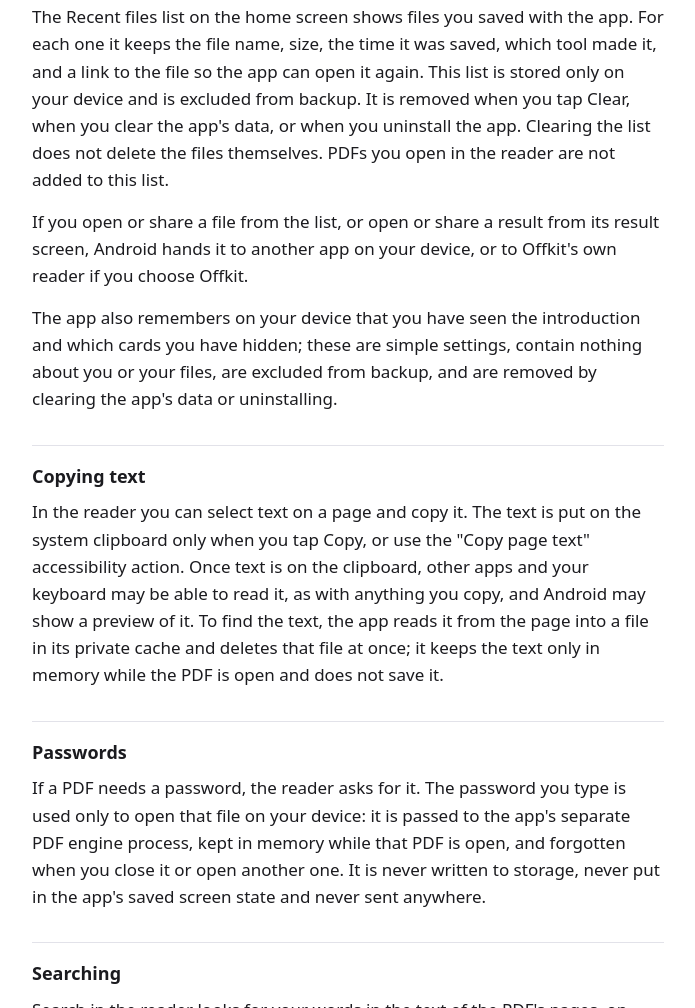
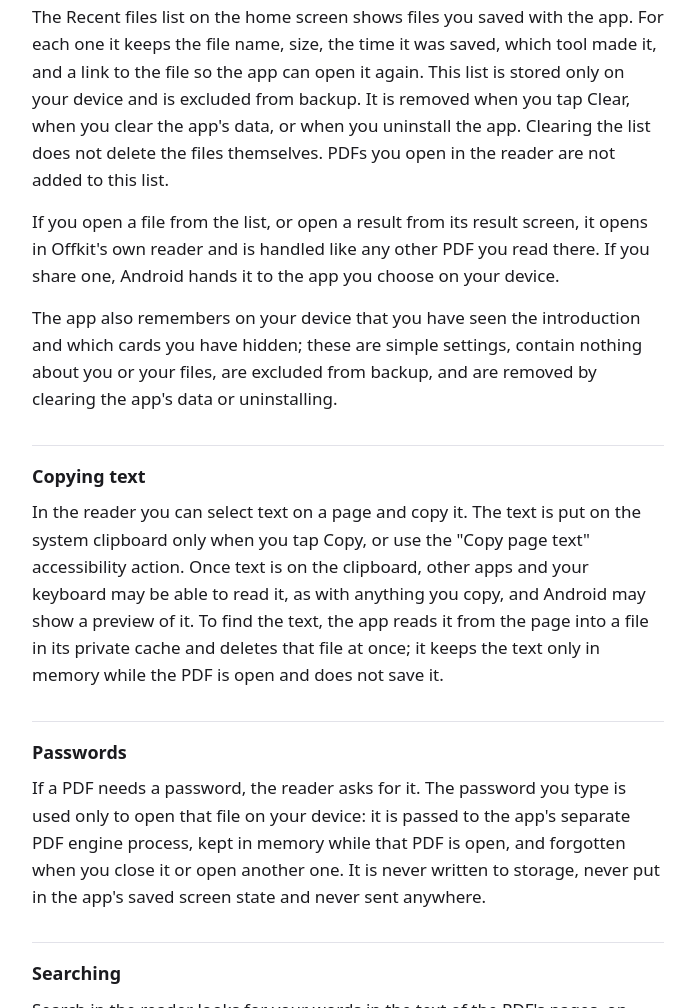
Before and after one commit to chennakrishnaa/pdf-utils, a plain HTML site: page docs/privacy/index.html in a window 1280 px wide. Shown: the part 1417-2425 px from the top of the page, without its empty margins (292-987 px from the left). Drawn offline with Linux system fonts and the light colour scheme.

Commit message:
Docs: recents and a saved result open in Offkit's reader (R1); decision 25, privacy wording, audit addendum
Co-Authored-By: Claude Fable 5.2 <noreply@anthropic.com>
Claude-Session: https://claude.ai/code/session_01265Quhm1ggYJn73DeyxtCf

```diff
--- a/docs/privacy/index.html
+++ b/docs/privacy/index.html
@@ -68,7 +68,7 @@
 
 <h2>Recent files</h2>
 <p>The Recent files list on the home screen shows files you saved with the app. For each one it keeps the file name, size, the time it was saved, which tool made it, and a link to the file so the app can open it again. This list is stored only on your device and is excluded from backup. It is removed when you tap Clear, when you clear the app's data, or when you uninstall the app. Clearing the list does not delete the files themselves. PDFs you open in the reader are not added to this list.</p>
-<p>If you open or share a file from the list, or open or share a result from its result screen, Android hands it to another app on your device, or to Offkit's own reader if you choose Offkit.</p>
+<p>If you open a file from the list, or open a result from its result screen, it opens in Offkit's own reader and is handled like any other PDF you read there. If you share one, Android hands it to the app you choose on your device.</p>
 <p>The app also remembers on your device that you have seen the introduction and which cards you have hidden; these are simple settings, contain nothing about you or your files, are excluded from backup, and are removed by clearing the app's data or uninstalling.</p>
 
 <h2>Copying text</h2>
```
Also changed, not shown: 4 other files.
